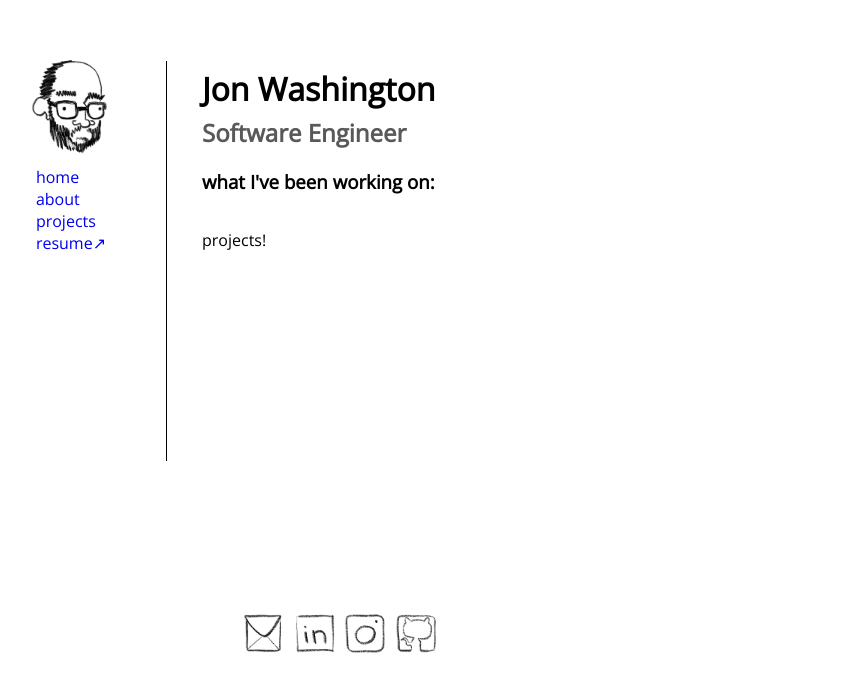
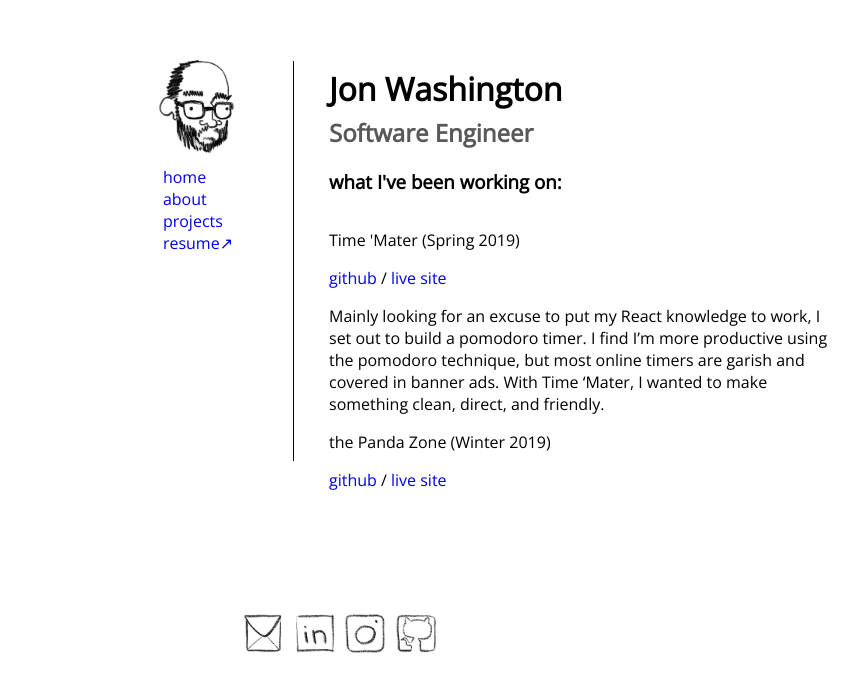
Before and after one commit to JonWash86/portfolioTs, a React (Create React App) app: page /projects in a window 1280 px wide. Shown: the part 114-800 px from the top of the page, without its empty margins (139-997 px from the left). Built offline with nearby package versions, Linux system fonts and the light colour scheme; a web font is replaced by a local one.

Commit message:
Render projects on project page

```diff
--- a/src/App.css
+++ b/src/App.css
@@ -31,6 +31,7 @@
 }
 
 .main-content {
+  max-width: 500px;
   text-align: start;
   padding: 0px 175px 0px 25px;
 }
--- a/src/data/projects.json
+++ b/src/data/projects.json
@@ -1,6 +1,38 @@
 [
     {
-        "key": 1,
-        "name": "Bonsai Radio"
+      "title": "Time 'Mater",
+      "id": "time_mater",
+      "github":" <a href=\"https://github.com/JonWash86/tomato-timer\" target=\"_blank\">github<a>",
+      "liveSite":"<a href=\"http://www.timemater.com\" target=\"_blank\">Live site</a>",
+      "technologies":"",
+      "dateComplete": "Spring 2019",
+      "description": "Mainly looking for an excuse to put my React knowledge to work, I set out to build a pomodoro timer. I find I’m more productive using the pomodoro technique, but most online timers are garish and covered in banner ads. With Time ‘Mater, I wanted to make something clean, direct, and friendly."
+    },
+    {
+      "title": "the Panda Zone",
+      "id": "panda_zone",
+      "github":" <a href=\"https://github.com/JonWash86/pandaZone\" target=\"_blank\">github<a>",
+      "liveSite":"<a href=\"http://www.pandasforshan.com\" target=\"_blank\">Live site</a>",
+      "technologies":"",
+      "dateComplete": "Winter 2019",
+      "description": "My wife and I primarily communicate through cute animal videos, and since red pandas are her favorite, I built this simple Javascript/jQuery application to serve up random red panda videos using the YouTube API. On future builds I’d like to add a button for folks to send me red panda videos they enjoy; as much as I enjoy the research I’d be glad to crowdsource it."
+    },
+    {
+      "title":"Bonsai Radio",
+      "id": "bonsai_radio",
+      "github":"<a href=\"https://github.com/JonWash86/Bonsai-Radio\" target=\"_blank\">github<a>",
+      "liveSite":"<a href=\"http://www.bonsairadio.com\" target=\"_blank\">Live site</a>",
+      "technologies":"",
+      "dateComplete": "Winter 2019/currently refactoring",
+      "description": "A personal project inspired by my fastidiousness about personal listening stats, Bonsai Radio is a web application which stitches together the Spotify and Last.fm APIs so users can manage their Spotify playlists based on a song’s metadata.<br>I'm quite proud to say I've officially deployed version one! Please check it out and let me know what features you want to see with v2."
+    },
+    {
+      "title": "AlCodeHolics Anonymous",
+      "id":"al_code",
+      "github":"<a href=\"https://github.com/JonWash86/alcodeholics_anonymous\" target=\"_blank\">github<a>",
+      "liveSite":"<a href=\"https://jonwash86.github.io/alcodeholics_anonymous/Homepage.html\" target=\"_blank\">Live site</a>",
+      "technologies":"",
+      "dateComplete": "Summer 2018",
+      "description": "Get the pun??<br><br>This site was built as a mid-final project during my time at Alchemy Code Lab. I'd like to take another pass at the design in the future, however I'm very proud of the JavaScript under the hood, which was my primary focus in this team project.<br><br>If you select a base liquor and any/all of the household ingredients, this application will tell you what cocktails you can mix, as well as the cocktails you're the fewest ingredients away from being able to fix up."
     }
-]
+  ]
--- a/src/pages/about.js
+++ b/src/pages/about.js
@@ -6,9 +6,9 @@ const About = () =>
         <div>
             <h3>a bit more about me:</h3>
             <div className='textContainer'>
-                <p>Originally from Arizona, I migrated through California to snag a film degree before settling in Portland almost fifteen years ago. A liberal arts degree led to customer service and admin work; it was fun and rewarding, but at a certain point I wanted a career that allowed me to get ahead of problems and solve puzzles.</p>
-                <p>Since 2018, I've been putting my skills to work building a variety of web-based applications for my own use, as well as building, improving and maintaining software as an engineer, first with Precoa and now with Zapproved. While I love that the sheer variety of languages and frameworks means there's always something new to explore, I'm especially comfortable working with Angular, React, and PHP.</p>
-                <p>In my free time, you'll find me reading, baking, running, playing guitar, or buying records. My wife and I try to get out and explore at least once a month (I highly recommend checking out eastern Oregon). I'll be more than glad to share pictures of my dog as well as my three cats, whom I'm very proud did not run across the keyboard once while I wrote up this whole thing.</p>
+                <p>I’m a software engineer based in Portland, Oregon. I love writing clean code, solving twisty puzzles, and exploring new technologies. At the moment, I’m building legal hold solutions with my team at Zapproved and figuring out TypeScript in my free time.</p>
+                <p>I was always “the one in the house who knows what to do when the computer stops working,” but I took my first serious crack at coding from scratch in 2017, when a friend put a beginner’s Python book in my hands. I then attended Alchemy Code Lab’s Boot Camp I & II to build a foundation of knowledge and good habits, and then I was off to the races building a variety of useful (or at least useful to my weird brain) web-based applications, first for myself and then for the good folks at Precoa. </p>
+                <p>When I’m not busy building amazing things, you’ll find me finishing a book (and adding four more to my to-read list), running, playing guitar, or baking something complicated. On the weekends my wife and I are either exploring some new corner of the Pacific Northwest or discovering our new favorite restaurant or record store in town.</p>
             </div>
         </div>
     )
--- a/src/pages/home.js
+++ b/src/pages/home.js
@@ -7,7 +7,7 @@ const Home = () =>
             <h3>well, hi.</h3>
             <div className='textContainer'>
                 <p>My name's Jon Washington. You've found my homepage!</p>
-                <p>I'm a software engineer based in Portland, Oregon. I'm passionate about full-stack development, and mainly work with Angular (at work) and React (at home), and a whole lot in between.</p>
+                <p>I'm a software engineer based in Portland, Oregon. I'm passionate about full-stack development, and mainly work with Angular (at work) and React (at home), and a whole lot in between (nodeJS, Laravel, Docker, since you asked).</p>
             </div>
         </div>
     )
--- a/src/pages/projects.js
+++ b/src/pages/projects.js
@@ -1,12 +1,21 @@
 import React from 'react';
+
+import projects from '../data/projects.json';
 
 const Projects = () =>
 {
+    let projList = projects.map(item =>
+        <div>
+            <p className='projTitle'>{item.title} ({item.dateComplete})</p>
+            <a className='projLink' href={item.github} target='_blank'>github</a> / <a className='projLink' href={item.liveSite} target='_blank'>live site</a>
+            <p>{item.description}</p>
+        </div>);
+
     return (
         <div>
             <h3>what I've been working on:</h3>
             <div className='textContainer'>
-                <p>projects!</p>
+                {projList}
             </div>
         </div>
     )
```
